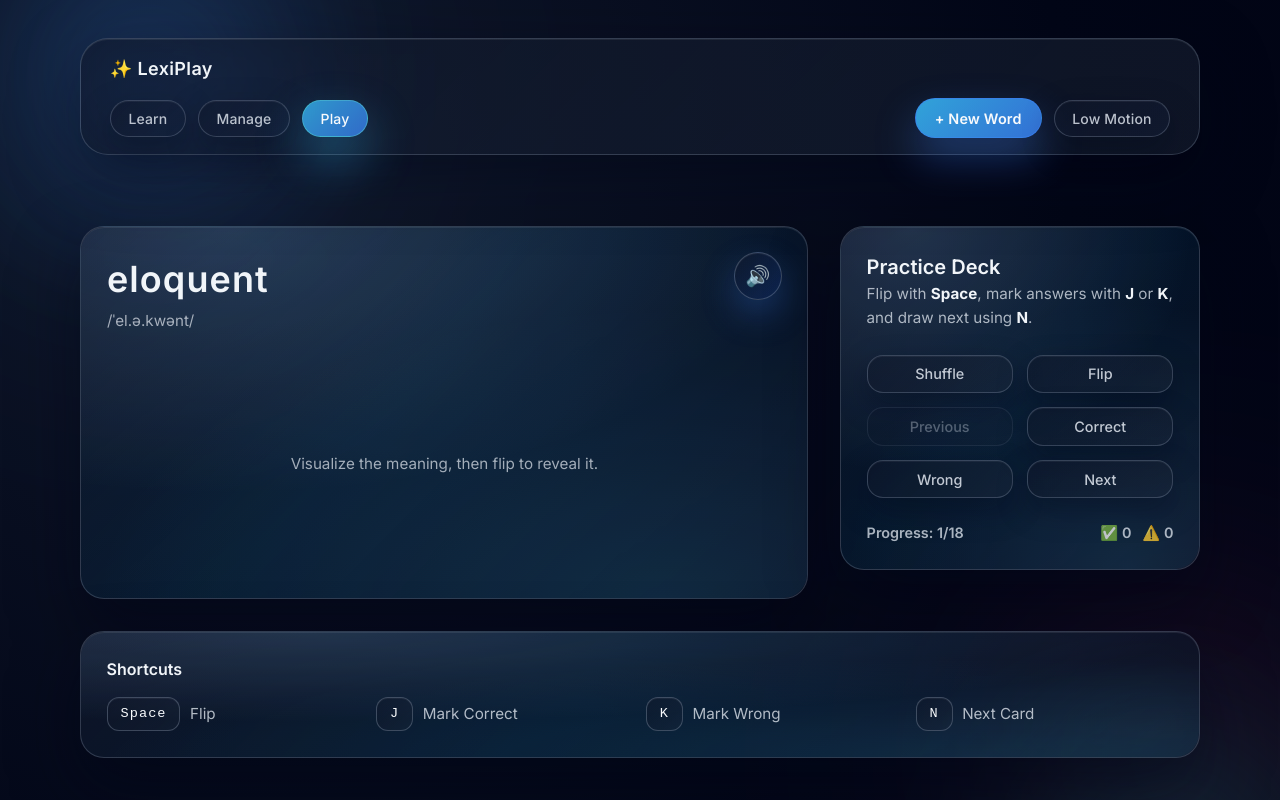
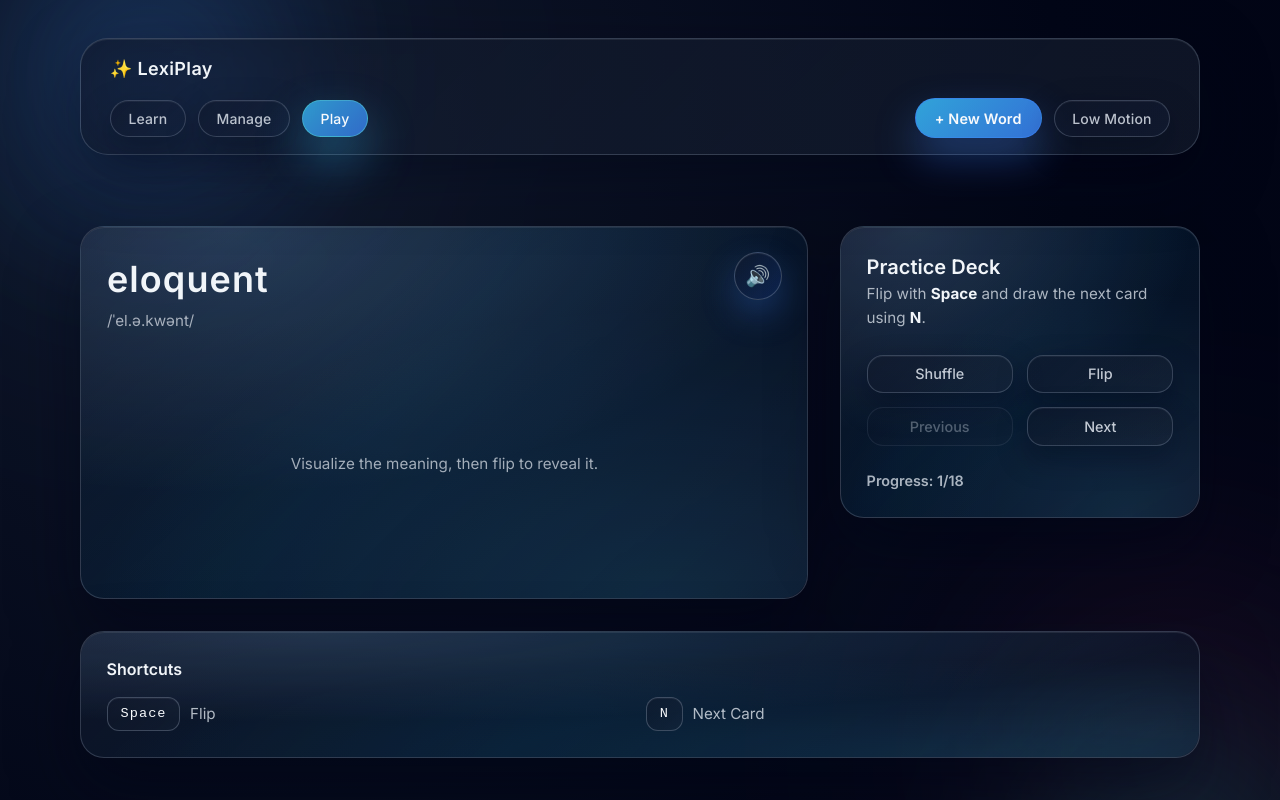
Before and after one commit to heydayle/vocabulary-card-game, a React (Vite) app: page / in a window 1280 px wide. Shown: the top 800 px of the page. Built offline with nearby package versions, Linux system fonts and the light colour scheme.

Commit message:
Remove in-session correct/wrong controls

```diff
--- a/src/components/ui/GamePanel.tsx
+++ b/src/components/ui/GamePanel.tsx
@@ -11,8 +11,6 @@ export const GamePanel = () => {
     currentCard,
     start,
     flip,
-    markCorrect,
-    markWrong,
     next,
     previous,
     shuffle,
@@ -35,19 +33,13 @@ export const GamePanel = () => {
         event.preventDefault();
         flip();
       }
-      if (event.key.toLowerCase() === 'j') {
-        void markCorrect();
-      }
-      if (event.key.toLowerCase() === 'k') {
-        void markWrong();
-      }
       if (event.key.toLowerCase() === 'n') {
         next();
       }
     };
     window.addEventListener('keydown', handleKey);
     return () => window.removeEventListener('keydown', handleKey);
-  }, [flip, markCorrect, markWrong, next]);
+  }, [flip, next]);
 
   const progressTotal = snapshot.deck.length;
   const progressCurrent =
@@ -169,8 +161,7 @@ export const GamePanel = () => {
           <div>
             <h2 className="play-controls__title">Practice Deck</h2>
             <p className="play-controls__description">
-              Flip with <strong>Space</strong>, mark answers with <strong>J</strong> or <strong>K</strong>, and draw next using{' '}
-              <strong>N</strong>.
+              Flip with <strong>Space</strong> and draw the next card using <strong>N</strong>.
             </p>
           </div>
           <div className="play-actions">
@@ -183,12 +174,6 @@ export const GamePanel = () => {
             <button className="control-button" onClick={previous} disabled={!canGoPrevious}>
               Previous
             </button>
-            <button className="control-button" onClick={() => void markCorrect()} disabled={!progressTotal}>
-              Correct
-            </button>
-            <button className="control-button" onClick={() => void markWrong()} disabled={!progressTotal}>
-              Wrong
-            </button>
             <button className="control-button" onClick={next} disabled={!canGoNext}>
               Next
             </button>
@@ -196,9 +181,6 @@ export const GamePanel = () => {
           <div className="play-progress">
             <span className="play-progress__stat">
               Progress: {progressCurrent}/{progressTotal}
-            </span>
-            <span className="play-progress__stat">
-              ✅ {snapshot.correct} &nbsp; ⚠️ {snapshot.wrong}
             </span>
           </div>
         </div>
@@ -211,12 +193,6 @@ export const GamePanel = () => {
                 <kbd>Space</kbd> Flip
               </li>
               <li>
-                <kbd>J</kbd> Mark Correct
-              </li>
-              <li>
-                <kbd>K</kbd> Mark Wrong
-              </li>
-              <li>
                 <kbd>N</kbd> Next Card
               </li>
             </ul>
--- a/src/pages/LearnPage.tsx
+++ b/src/pages/LearnPage.tsx
@@ -6,8 +6,8 @@ export const LearnPage = () => (
         <li>Create or edit cards in your collection.</li>
         <li>Press <strong>Play</strong> to open the liquid glass trainer and draw cards.</li>
         <li>Read the word, pronounce it, then flip to reveal the meaning.</li>
-        <li>Self-assess using Correct/Wrong buttons to track progress.</li>
-        <li>Repeat daily and watch your stats climb!</li>
+        <li>Decide how you did, then continue drawing new cards to reinforce the word.</li>
+        <li>Repeat daily to keep the vocabulary fresh!</li>
       </ol>
       <p className="mt-4 text-sm text-slate-200/70">
         Tip: enable Low Motion mode if you prefer a calmer experience or have motion sensitivity.
--- a/src/stores/useGameStore.ts
+++ b/src/stores/useGameStore.ts
@@ -1,8 +1,6 @@
 import { create } from 'zustand';
 import type { Card } from '../models/Card';
 import { initialSnapshot, shuffleDeck, type GameSnapshot } from '../game/logic';
-import { useCardsStore } from './useCardsStore';
-
 interface GameState {
   snapshot: GameSnapshot;
   currentCard?: Card;
@@ -10,8 +8,6 @@ interface GameState {
   drawKey: number;
   start: (cards: Card[]) => void;
   flip: () => void;
-  markCorrect: () => Promise<void>;
-  markWrong: () => Promise<void>;
   next: () => void;
   previous: () => void;
   shuffle: () => void;
@@ -58,30 +54,6 @@ export const useGameStore = create<GameState>((set, get) => ({
       const nextSnapshot: GameSnapshot = { ...snapshot, phase: 'showingFront', flipped: false };
       set({ snapshot: nextSnapshot, currentCard: deriveCurrent(nextSnapshot) });
     }
-  },
-  markCorrect: async () => {
-    const { snapshot, currentCard } = get();
-    if (!currentCard) return;
-    await useCardsStore.getState().recordCorrect(currentCard.id);
-    const nextSnapshot: GameSnapshot = {
-      ...snapshot,
-      correct: snapshot.correct + 1,
-      phase: 'judged',
-      flipped: true
-    };
-    set({ snapshot: nextSnapshot, currentCard });
-  },
-  markWrong: async () => {
-    const { snapshot, currentCard } = get();
-    if (!currentCard) return;
-    await useCardsStore.getState().recordWrong(currentCard.id);
-    const nextSnapshot: GameSnapshot = {
-      ...snapshot,
-      wrong: snapshot.wrong + 1,
-      phase: 'judged',
-      flipped: true
-    };
-    set({ snapshot: nextSnapshot, currentCard });
   },
   next: () => {
     const snapshot = get().snapshot;
```
